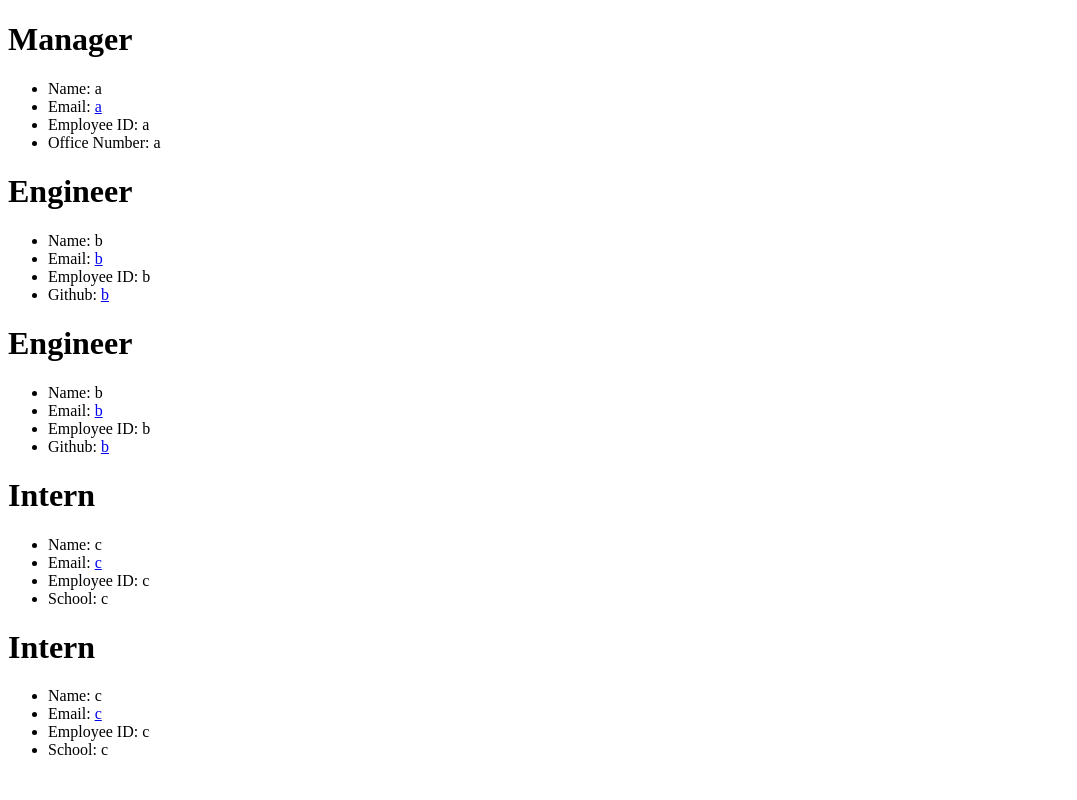
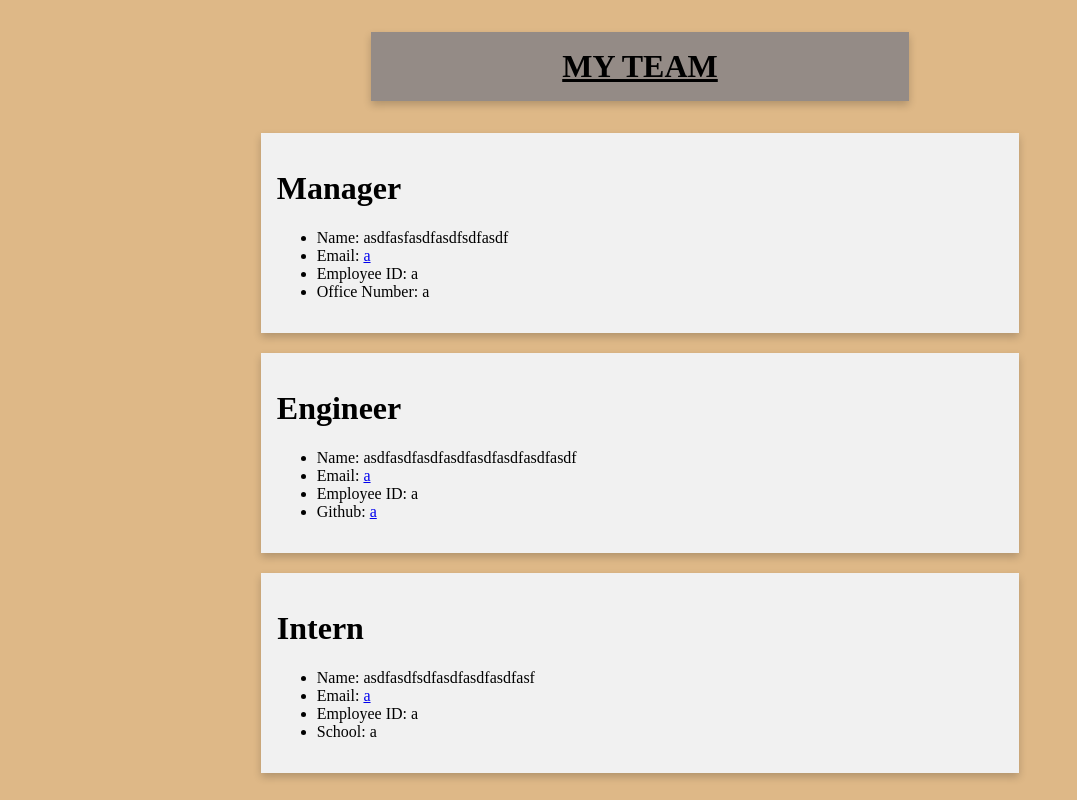
Before and after one commit to SeanRussell-GitHub/Team-Profile-Generator, a website: page index.html in a window 1280 px wide. Shown: the whole page, without its empty margins (0-1077 px from the left). Drawn offline with Linux system fonts and the light colour scheme.

Commit message:
styling issues resolved

```diff
--- a/index.html
+++ b/index.html
@@ -4,18 +4,26 @@
     <meta charset="UTF-8">
     <meta http-equiv="X-UA-Compatible" content="IE=edge">
     <meta name="viewport" content="width=device-width, initial-scale=1.0">
-    <title>Document</title>
+    <title> Team Profile </title>
+    <link rel="stylesheet" type="text/css" href="style.css">
 </head>
-<body>
+<body style="background-color:#DEB887">
+    <p class="title">    MY TEAM    </p>
     <header>
-        <div>
-            <h1>Manager</h1><ul><li>Name: a</li><li>Email: <a href="mailto:a">a</a></li><li>Employee ID: a</li><li>Office Number: a</li></ul>
+    <div class="column">
+        <div class="card">
+            <h1>Manager</h1><ul><li>Name: asdfasfasdfasdfsdfasdf</li><li>Email: <a href="mailto:a">a</a></li><li>Employee ID: a</li><li>Office Number: a</li></ul>
         </div>
-        <div>
-            <h1>Engineer</h1><ul><li>Name: b</li><li>Email: <a href="mailto:b">b</a></li><li>Employee ID: b</li><li>Github: <a href="https://www.github.com/b">b</a></li></ul><h1>Engineer</h1><ul><li>Name: b</li><li>Email: <a href="mailto:b">b</a></li><li>Employee ID: b</li><li>Github: <a href="https://www.github.com/b">b</a></li></ul>
+    </div>
+    <div class="column">
+        <div class="card">
+            <h1>Engineer</h1><ul><li>Name: asdfasdfasdfasdfasdfasdfasdfasdf</li><li>Email: <a href="mailto:a">a</a></li><li>Employee ID: a</li><li>Github: <a href="https://www.github.com/a">a</a></li></ul>
         </div>
-        <div>
-            <h1>Intern</h1><ul><li>Name: c</li><li>Email: <a href="mailto:c">c</a></li><li>Employee ID: c</li><li>School: c</li></ul><h1>Intern</h1><ul><li>Name: c</li><li>Email: <a href="mailto:c">c</a></li><li>Employee ID: c</li><li>School: c</li></ul>
+    </div>
+    <div class="column">
+        <div class="card">
+            <h1>Intern</h1><ul><li>Name: asdfasdfsdfasdfasdfasdfasf</li><li>Email: <a href="mailto:a">a</a></li><li>Employee ID: a</li><li>School: a</li></ul>
         </div>
-        </body>
+    </div>
+    </body>
 </html>
--- /dev/null
+++ b/style.css
@@ -0,0 +1,30 @@
+.title {
+    margin-left: auto;
+    margin-right: auto;
+    box-shadow: 0 4px 8px 0 rgba(0, 0, 0, 0.2);
+    padding: 16px;
+    text-align: left;
+    background-color: #948b86;
+    width: 40%;
+    text-align: center;
+    font-size: xx-large;
+    font-weight: bolder;
+    text-decoration: underline;
+
+}
+
+.card {
+    box-shadow: 0 4px 8px 0 rgba(0, 0, 0, 0.2);
+    padding: 16px;
+    text-align: left;
+    background-color: #f1f1f1;
+  }
+
+  .column {
+    margin-left: auto;
+    margin-right: auto;
+    width: 60%;
+    display: block;
+    margin-bottom: 20px;
+    text-align: left;
+  }
```
Also changed, not shown: generateHTML.js (+14 -6 lines), README.md.
